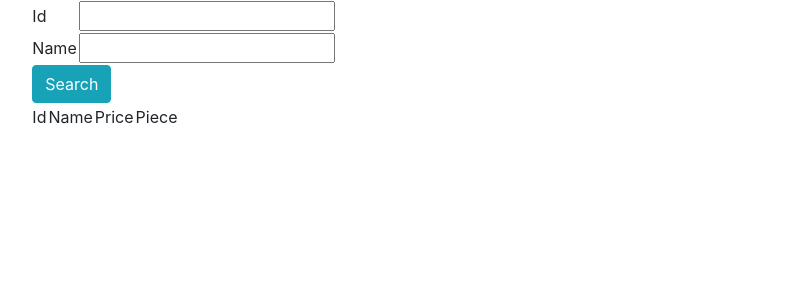
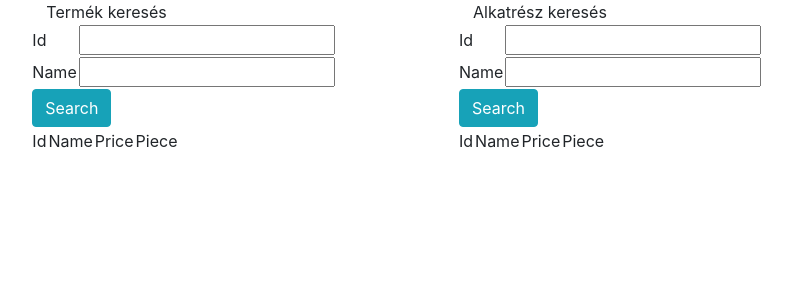
Before and after one commit to alexrace/AFP2, a React (Create React App) app in the folder frontend/: page / in a window 1280 px wide. Shown: the top 300 px of the page, without its empty margins (182-974 px from the left). Built offline with nearby package versions, Linux system fonts and the light colour scheme; what flux would draw is missing.

Commit message:
#14 Search Parts
 Search parts by id and name.

```diff
--- a/frontend/src/App.js
+++ b/frontend/src/App.js
@@ -2,6 +2,8 @@ import React from 'react';
 import './App.scss';
 import ProductSearch from "./components/ProductSearch";
 import ProductSearchResult from "./components/ProductSearchResult";
+import PartSearch from "./components/PartSearch";
+import PartSearchResult from "./components/PartSearchResult";
 
 function App() {
 
@@ -9,11 +11,17 @@ function App() {
           <div className="container-fluid">
               <div className={"row"}>
                   <div className="col-md-2"></div>
-                  <div className="col-md-8">
+                  <div className="col-md-4">
+                    <div>Termék keresés</div>
                     <div className="row"><ProductSearch/></div>
                     <div className="row"><ProductSearchResult/></div>
                   </div>
-                  <div className="col-md-2"></div>
+                  <div className="col-md-4">
+                    <div>Alkatrész keresés</div>
+                    <div className="row"><PartSearch/></div>
+                    <div className="row"><PartSearchResult/></div>
+                  </div>
+
               </div>
           </div>
 
--- /dev/null
+++ b/frontend/src/PartDispatcher.js
@@ -0,0 +1,41 @@
+import { Dispatcher } from "flux";
+import axios from 'axios';
+import store from './stores/PartStore';
+
+class PartDispatcher extends Dispatcher{
+
+    handleViewAction(action){
+        this.dispatch({
+            action : action
+        });
+    }
+}
+
+const dispatcher = new PartDispatcher();
+
+dispatcher.register((payload)=>{
+    if(payload.action.actionType !== 'PART_SEARCH'){
+        return;
+    }
+    if(payload.action.payload.part_id !== ''){
+       console.log('ID keresés');
+        axios.get('/parts').then((resp)=>{
+            store._parts = resp.data.filter((part)=>{
+                // eslint-disable-next-line
+                return part.part_id == payload.action.payload.part_id;
+            });
+            store.emitChange();
+        })
+    }
+    else{
+        console.log('Név keresés');
+        axios.get('/parts').then((resp)=>{
+            store._parts = resp.data.filter((part)=>{
+                return part.part_name.includes(payload.action.payload.part_name)
+            });
+            store.emitChange();
+        })
+    }
+});
+
+export default dispatcher;
--- /dev/null
+++ b/frontend/src/actions/PartSearchActions.js
@@ -0,0 +1,17 @@
+import dispatcher from '../PartDispatcher';
+
+class PartSearchActions{
+
+    search(part_id, part_name){
+        dispatcher.handleViewAction({
+            actionType : 'PART_SEARCH',
+            payload : {
+                part_id : part_id,
+                part_name : part_name
+
+            }
+        });
+    }
+}
+
+export default new PartSearchActions();
--- /dev/null
+++ b/frontend/src/components/PartSearch.js
@@ -0,0 +1,55 @@
+import React from 'react';
+import PartSearchActions from '../actions/PartSearchActions';
+
+class PartSearch extends React.Component{
+    constructor(){
+        super();
+        this.state={
+            part_id : "",
+            part_name : ""
+        }
+    }
+
+    render(){
+        return(
+            <div>
+                <table>
+                    <tr>
+                        <td>Id</td>
+                        <td><input
+                                type={"number"}
+                                value={this.state.part_id}
+                                onChange={(e)=>{
+                                    let st = this.state;
+                                    st.part_id = e.target.value;
+                                    this.setState(st);}}
+                            /></td>
+                    </tr>
+                    <tr>
+                        <td>Name</td>
+                        <td><input type={"text"}
+                                    value={this.state.part_name}
+                                    onChange={(e)=>{
+                                        let st = this.state;
+                                        st.part_name = e.target.value;
+                                        this.setState(st);
+                                    }}
+                        /></td>
+                    </tr>
+                    <tr>
+                        <td
+                         colSpan={2}>
+                            <button
+                                 className="btn btn-info"
+                                 onClick={()=>{PartSearchActions.search(this.state.part_id, this.state.part_name)}}
+                                >Search
+                            </button>
+                        </td>
+                    </tr>
+                </table>
+            </div>
+        );
+    }
+}
+
+export default PartSearch;
--- /dev/null
+++ b/frontend/src/components/PartSearchResult.js
@@ -0,0 +1,53 @@
+import React from 'react';
+import PartStore from '../stores/PartStore';
+
+class PartSearchResult extends React.Component{
+
+    constructor(){
+        super();
+        this.state= {parts : []};
+        this._onChange = this._onChange.bind(this);
+    }
+
+    _onChange(){
+        this.setState({parts : PartStore._parts})
+    }
+
+    componentDidMount(){
+    PartStore.addChangeListener(this._onChange)
+    }
+
+    componentWillUnmount(){
+    PartStore.removeChangeListener(this._onChange);
+    }
+
+    render(){
+        return(
+           <table className="part_table">
+               <thead>
+                   <tr>
+                       <td>Id</td>
+                       <td>Name</td>
+                       <td>Price</td>
+                       <td>Piece</td>
+                   </tr>
+               </thead>
+               <tbody>
+                   {
+                       this.state.parts.map((part)=>{
+                            return(
+                                <tr key={part.part_id}>
+                                    <td className="p-3">{part.part_id}</td>
+                                    <td>{part.part_name}</td>
+                                    <td>{part.part_price}</td>
+                                    <td className="p-3">{part.part_qty}</td>
+                                </tr>
+                            );
+                       })
+                   }
+               </tbody>
+           </table>
+        );
+    }
+}
+export default PartSearchResult;
--- /dev/null
+++ b/frontend/src/stores/PartStore.js
@@ -0,0 +1,21 @@
+import Eventemitter from 'events'
+
+class PartStore extends Eventemitter{
+
+    _parts = [];
+
+    emitChange(){
+        this.emit('Change');
+    }
+
+    addChangeListener(callback){
+        this.on('Change',callback);
+    }
+    removeChangeListener(callback){
+        this.removeChangeListener('Change',callback);
+    }
+}
+
+var store = new PartStore();
+
+export default store;
```
